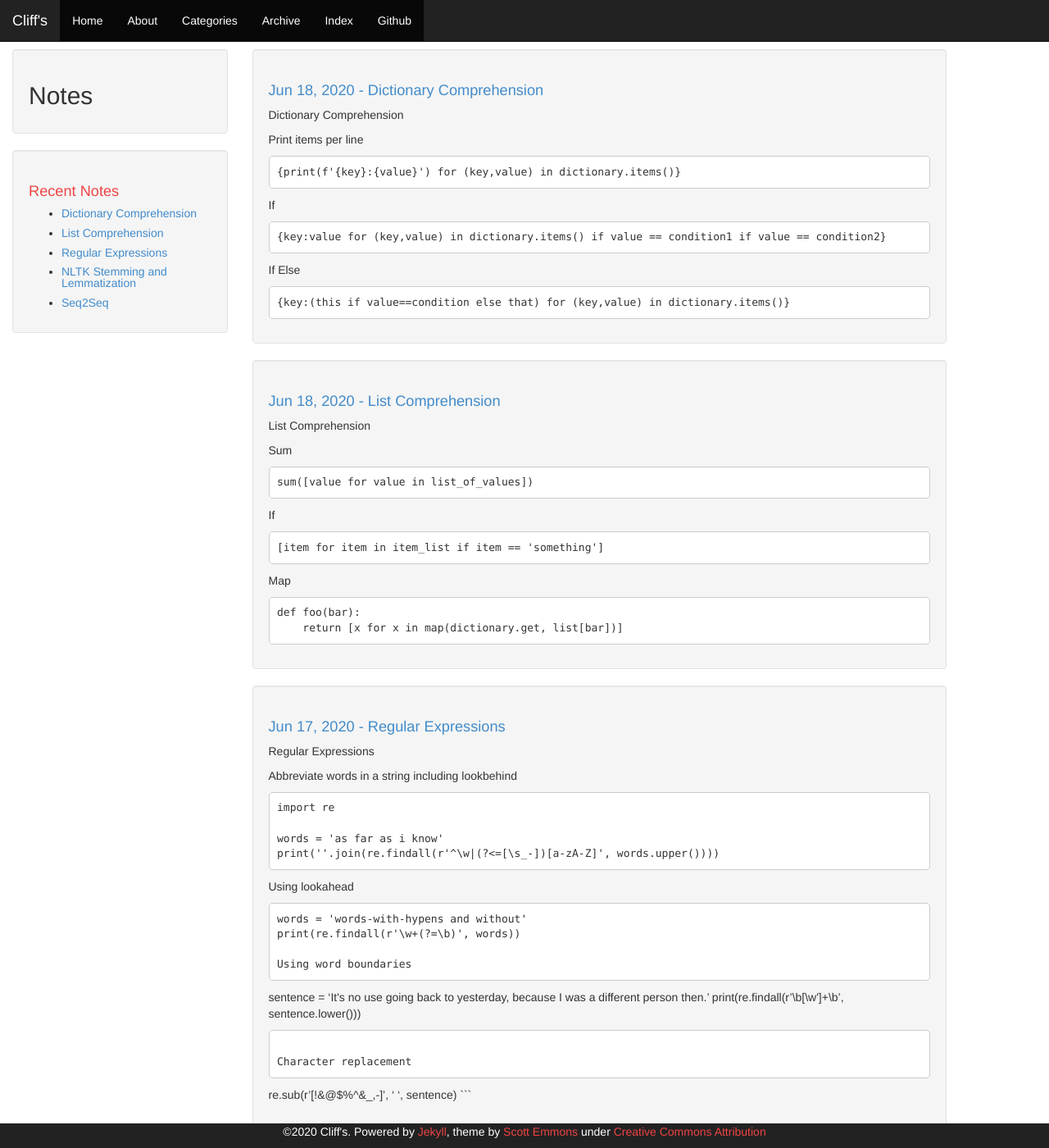
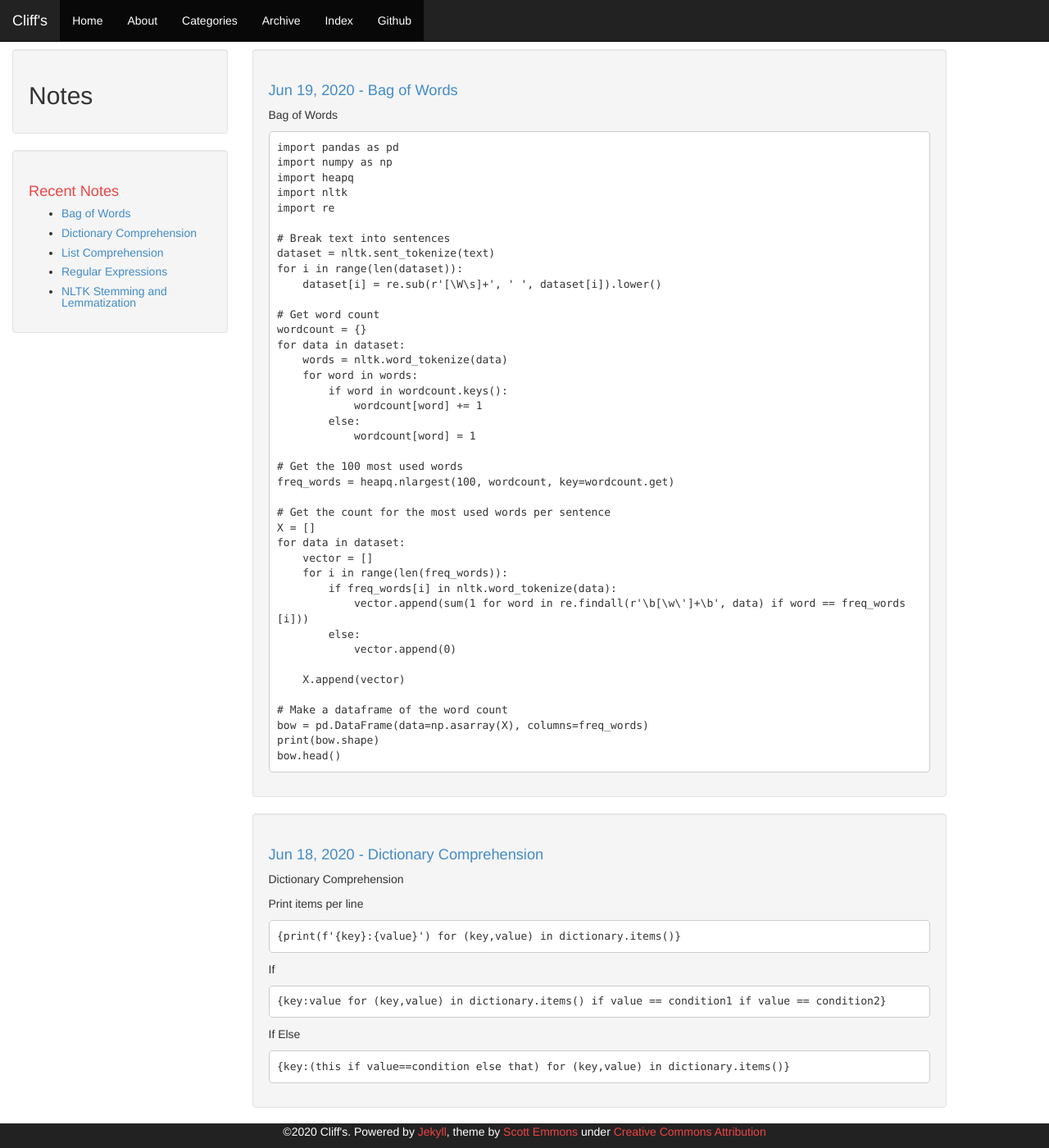
Before and after one commit to cliffwhitworth/cliffwhitworth.github.io, a Jekyll site: the page built from index.html, in a window 1280 px wide and 1400 px high. Shown: the whole window at 82% size. Built offline with Jekyll 4.4.1, drawn with Linux system fonts in a browser that asks for light colours; the list of posts is cut into pages by our own code; some of the changed text lies outside the part shown.

Commit message:
bag of words

````diff
--- /dev/null
+++ b/_posts/2020-06-19-bag-of-words.md
@@ -0,0 +1,51 @@
+---
+layout: post
+title: "Bag of Words"
+date: 2020-06-19 12:30:00
+comments: false
+categories: NLP
+---
+
+Bag of Words
+```
+import pandas as pd
+import numpy as np
+import heapq
+import nltk
+import re
+
+# Break text into sentences
+dataset = nltk.sent_tokenize(text)
+for i in range(len(dataset)):
+    dataset[i] = re.sub(r'[\W\s]+', ' ', dataset[i]).lower()
+
+# Get word count
+wordcount = {}
+for data in dataset:
+    words = nltk.word_tokenize(data)
+    for word in words:
+        if word in wordcount.keys():
+            wordcount[word] += 1
+        else:
+            wordcount[word] = 1
+
+# Get the 100 most used words
+freq_words = heapq.nlargest(100, wordcount, key=wordcount.get)
+
+# Get the count for the most used words per sentence
+X = []
+for data in dataset:
+    vector = []
+    for i in range(len(freq_words)):
+        if freq_words[i] in nltk.word_tokenize(data):
+            vector.append(sum(1 for word in re.findall(r'\b[\w\']+\b', data) if word == freq_words[i]))
+        else:
+            vector.append(0)
+
+    X.append(vector)
+
+# Make a dataframe of the word count
+bow = pd.DataFrame(data=np.asarray(X), columns=freq_words)
+print(bow.shape)
+bow.head()
+```
````
Also changed, not shown: _posts/2020-06-17-regular-expressions.md (+1 -0 lines).
